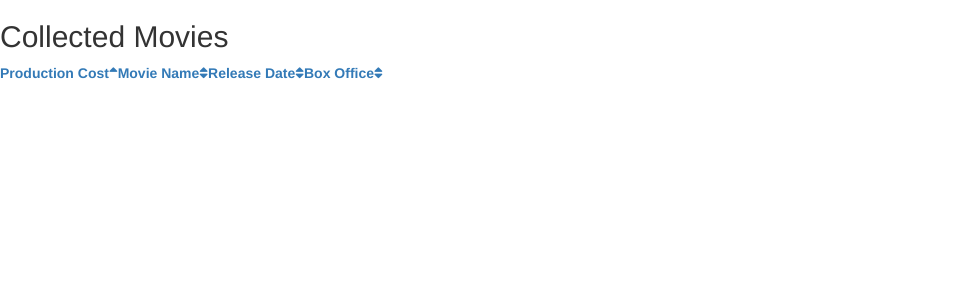
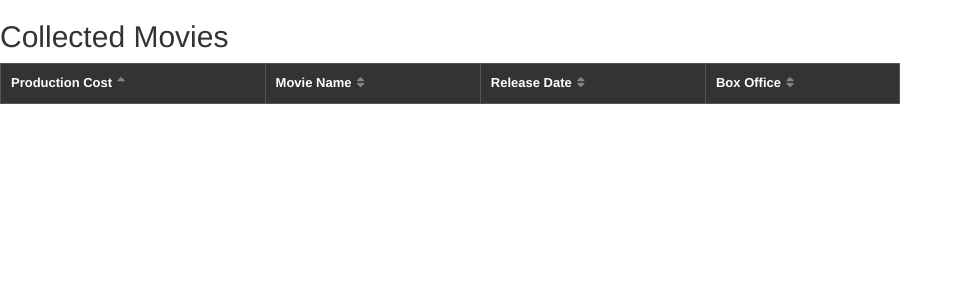
Before and after one commit to JDobie1/projectTwoCS4610, a PHP site: page / in a window 1280 px wide. Shown: the part 74-374 px from the top of the page, without its empty margins (0-963 px from the left). Run offline with PHP 8.4, Linux system fonts and the light colour scheme; data that the repository does not hold is empty; some libraries are stand-ins or nearby versions.

Commit message:
Update index.css
This updated css should give the table from index.php some detail

```diff
--- a/index.css
+++ b/index.css
@@ -1,5 +1,3 @@
-
-
 
 body {
     margin: 0;
@@ -92,3 +90,40 @@ nav a.active {
         border: 1px solid #ccc;
     }
 }
+
+
+table {
+    border-collapse: collapse;
+    width: 900px;
+}
+th {
+    background-color: #333;
+    border: 1px solid #54585d;
+}
+th:hover {
+    background-color: #ddd;
+    color: black;
+}
+th a {
+    display: block;
+    text-decoration:none;
+    padding: 10px;
+    color: #ffffff;
+    font-weight: bold;
+    font-size: 13px;
+}
+th a i {
+    margin-left: 5px;
+    color: rgba(255,255,255,0.4);
+}
+td {
+    padding: 10px;
+    color: #636363;
+    border: 1px solid #dddfe1;
+}
+tr {
+    background-color: #ffffff;
+}
+tr .highlight {
+    background-color: #f9fafb;
+}
```
